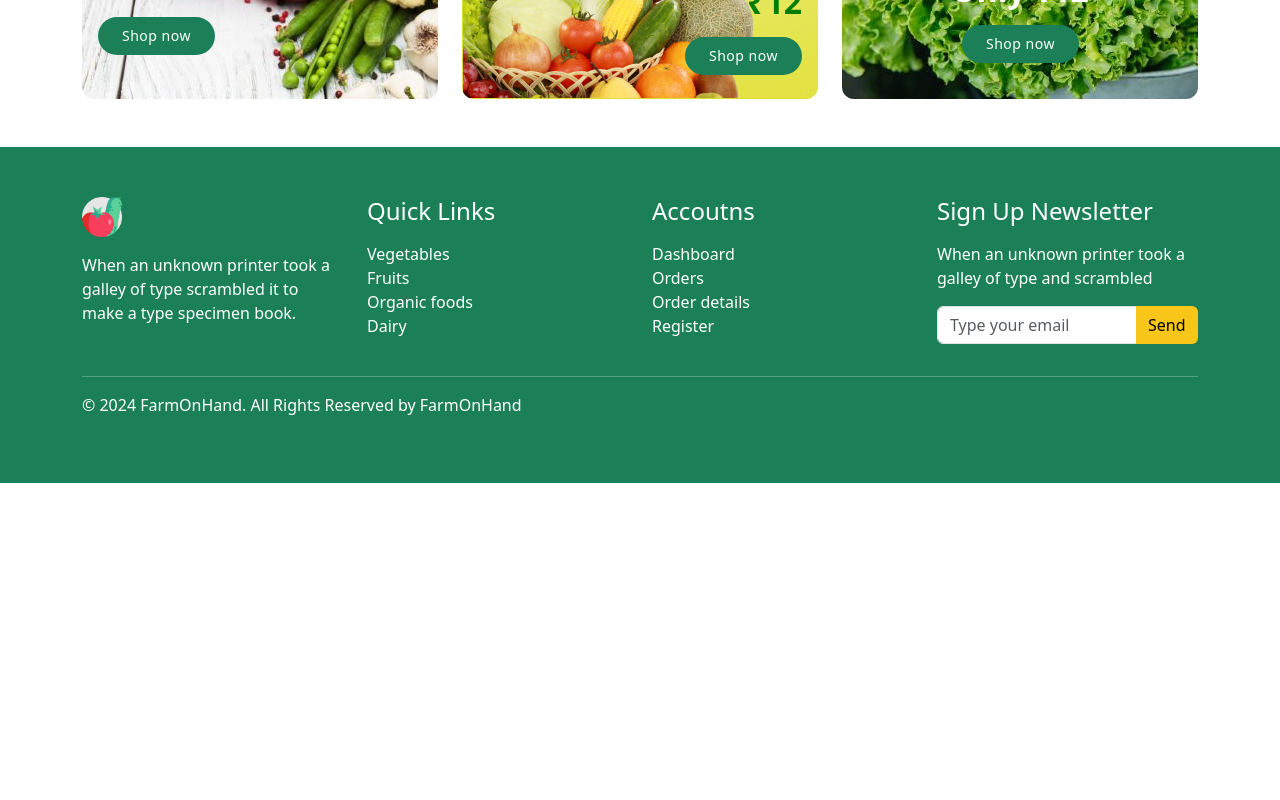
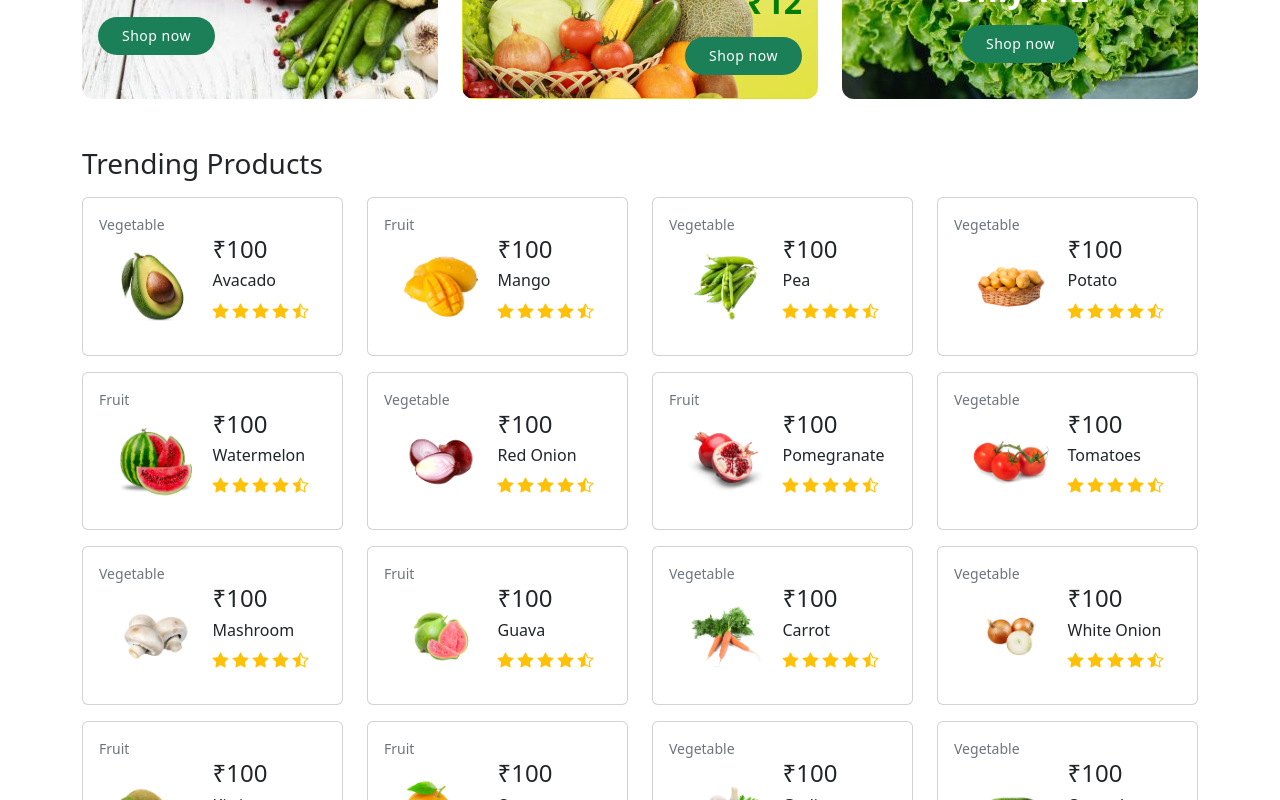
Before and after one commit to haquedot/F, a React (Vite) app: page /#/ in a window 1280 px wide. Shown: the part 2580-3380 px from the top of the page. Before the commit the page ends 3063 px from the top, so only its background shows below. Built offline with nearby package versions, Linux system fonts and the light colour scheme.

Commit message:
added trending products

```diff
--- /dev/null
+++ b/src/components/TrendingProducts.jsx
@@ -0,0 +1,42 @@
+import { Card, Col, Row } from "react-bootstrap";
+import { product } from "../utils/data";
+import { getImageUrl } from "../utils/utils";
+
+function TrendingProducts() {
+    return (
+        <>
+            <Row className="py-3">
+                <h3 className="mb-3">Trending Products</h3>
+
+                {product.map((product) => (
+                    <Col key={product.id} xs={6} md={4} lg={3}>
+                        <Card className="mb-3">
+                            <div className="d-block p-3">
+                                <div className="d-flex">
+                                    <small className='w-50 text-start text-secondary'>{product.type}</small>
+                                </div>
+                                <div className="d-flex align-items-center">
+                                    <img src={getImageUrl(product)} alt={product.imageId} srcSet="" className="w-50" />
+                                    <div className="d-block text-start mb-3">
+                                        <h4>₹{product.price}</h4>
+                                        <h6>{product.name}</h6>
+                                        <div className="d-flex">
+                                            <i class="bi bi-star-fill me-1 text-warning"></i>
+                                            <i class="bi bi-star-fill me-1 text-warning"></i>
+                                            <i class="bi bi-star-fill me-1 text-warning"></i>
+                                            <i class="bi bi-star-fill me-1 text-warning"></i>
+                                            <i class="bi bi-star-half text-warning"></i>
+                                        </div>
+                                    </div>
+
+                                </div>
+                            </div>
+                        </Card>
+                    </Col>
+                ))}
+            </Row>
+        </>
+    )
+}
+
+export default TrendingProducts;
--- a/src/views/Home.jsx
+++ b/src/views/Home.jsx
@@ -5,6 +5,7 @@ import TopSeller from "../components/TopSeller";
 import banner_1 from '../assets/images/banner_1.svg'
 import Deals from "../components/Deals";
 import Cards from "../components/Cards";
+import TrendingProducts from "../components/TrendingProducts";
 
 function Home() {
     return (
@@ -15,6 +16,7 @@ function Home() {
             <TopSeller/>
             <Deals/>
             <Cards/>
+            <TrendingProducts/>
         </>
     )
 }
```
